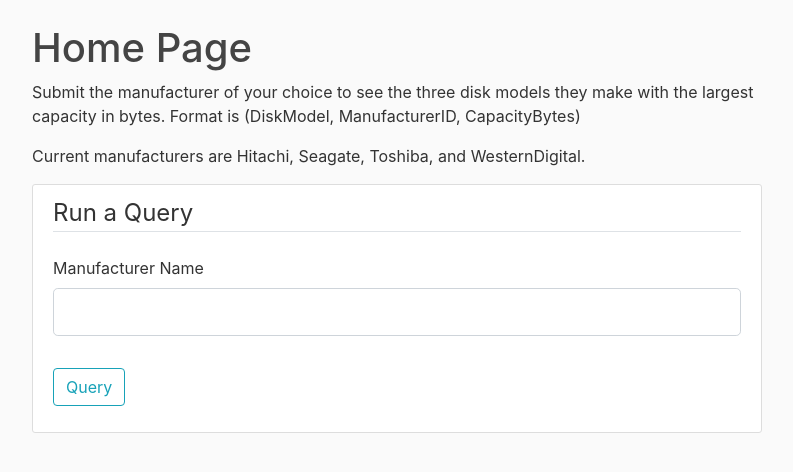
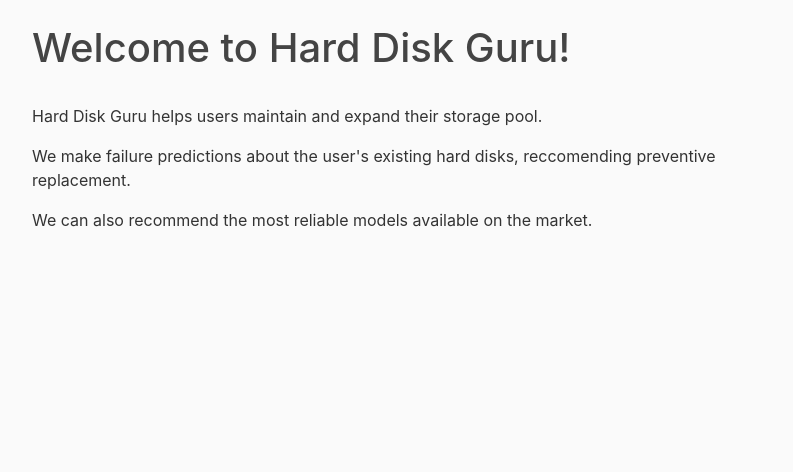
Before and after one commit to cjsegneri/UIUC-CS411-HardDiskGuru, a Flask app: page / in a window 1280 px wide. Shown: the part 56-528 px from the top of the page, without its empty margins (53-846 px from the left). Run offline with Flask 2, Linux system fonts and the light colour scheme; parts of the project's set-up code (start-up, migrations or seed data) failed here and were passed over; some libraries are stand-ins or nearby versions.

Commit message:
update home, account, and about pages

```diff
--- a/HardDiskGuru/forms.py
+++ b/HardDiskGuru/forms.py
@@ -26,7 +26,7 @@ class LoginForm(FlaskForm):
     remember = BooleanField('Remember Me')
     submit = SubmitField('Login')
 
-class QueryManufacturerHardDisksForm(FlaskForm):
-    manufacturer_name = StringField('Manufacturer Name',
-        validators=[DataRequired()])
-    submit = SubmitField('Query')
+# class QueryManufacturerHardDisksForm(FlaskForm):
+#     manufacturer_name = StringField('Manufacturer Name',
+#         validators=[DataRequired()])
+#     submit = SubmitField('Query')
--- a/HardDiskGuru/routes.py
+++ b/HardDiskGuru/routes.py
@@ -1,6 +1,6 @@
 from flask import escape, request, render_template, url_for, flash, redirect
 from HardDiskGuru import app, db, bcrypt
-from HardDiskGuru.forms import RegistrationForm, LoginForm, QueryManufacturerHardDisksForm
+from HardDiskGuru.forms import RegistrationForm, LoginForm #, QueryManufacturerHardDisksForm
 from HardDiskGuru.models import DiskManufacturer, DiskModel, User
 from flask_login import login_user, logout_user, current_user, login_required
 
@@ -8,13 +8,13 @@ from flask_login import login_user, logout_user, current_user, login_required
 @app.route('/', methods=['GET', 'POST'])
 @app.route('/home', methods=['GET', 'POST'])
 def home():
-    form = QueryManufacturerHardDisksForm()
-    result_set = []
-    if form.manufacturer_name.data != None:
-        results = db.session.query(DiskModel).filter(DiskModel.ManufacturerID == form.manufacturer_name.data).limit(3)
-        for r in results:
-            result_set.append([r.DiskModelID,r.ManufacturerID,r.CapacityBytes])
-    return render_template('home.html', title = 'Home', form = form, result_set = result_set)
+    #form = QueryManufacturerHardDisksForm()
+    #result_set = []
+    # if form.manufacturer_name.data != None:
+    #     results = db.session.query(DiskModel).filter(DiskModel.ManufacturerID == form.manufacturer_name.data).limit(3)
+    #     for r in results:
+    #         result_set.append([r.DiskModelID,r.ManufacturerID,r.CapacityBytes])
+    return render_template('home.html', title = 'Home') #, form = form, result_set = result_set)
 
 @app.route('/about')
 def about():
--- a/HardDiskGuru/templates/account.html
+++ b/HardDiskGuru/templates/account.html
@@ -1,4 +1,5 @@
 {% extends "layout.html" %}
 {% block content %}
-    <h1>{{ current_user.email }}</h1>
+    <h1>My Account</h1><br>
+    <p>Logged in as <b>{{ current_user.email }}</b></p>
 {% endblock content %}
--- a/HardDiskGuru/templates/home.html
+++ b/HardDiskGuru/templates/home.html
@@ -1,32 +1,7 @@
 {% extends "layout.html" %}
 {% block content %}
-    <h1>Home Page</h1>
-    <p>Submit the manufacturer of your choice to see the three disk models they make with the largest capacity in bytes. Format is (DiskModel, ManufacturerID, CapacityBytes)</p>
-    <p>Current manufacturers are Hitachi, Seagate, Toshiba, and WesternDigital.</p>
-    <div class="content-section">
-        <form method="POST" action="">
-            <fieldset class="form-group">
-                <legend class="border-bottom mb-4">Run a Query</legend>
-                <div class="form-group">
-                    {{ form.manufacturer_name.label(class="form-control-label") }}
-                    {% if form.manufacturer_name.errors %}
-                        {{ form.manufacturer_name(class="form-control form-control-lg is-invalid") }}
-                        <div class="invalid-feedback">
-                            {% for error in form.manufacturer_name.errors %}
-                                <span>{{ error }}</span>
-                            {% endfor %}
-                        </div>
-                    {% else %}
-                        {{ form.manufacturer_name(class="form-control form-control-lg") }}
-                    {% endif %}
-                </div>
-            </fieldset>
-            <div class="form-group">
-                {{ form.submit(class="btn btn-outline-info") }}
-            </div>
-        </form>
-    </div>
-    {% for result in result_set %}
-        <p>{{ result }}</p>
-    {% endfor %}
+    <h1>Welcome to Hard Disk Guru!</h1><br>
+    <p>Hard Disk Guru helps users maintain and expand their storage pool.</p>
+    <p>We make failure predictions about the user's existing hard disks, reccomending preventive replacement.</p>
+    <p>We can also recommend the most reliable models available on the market.</p>
 {% endblock content %}
```
Also changed, not shown: HardDiskGuru/templates/about.html (+6 -2 lines).
